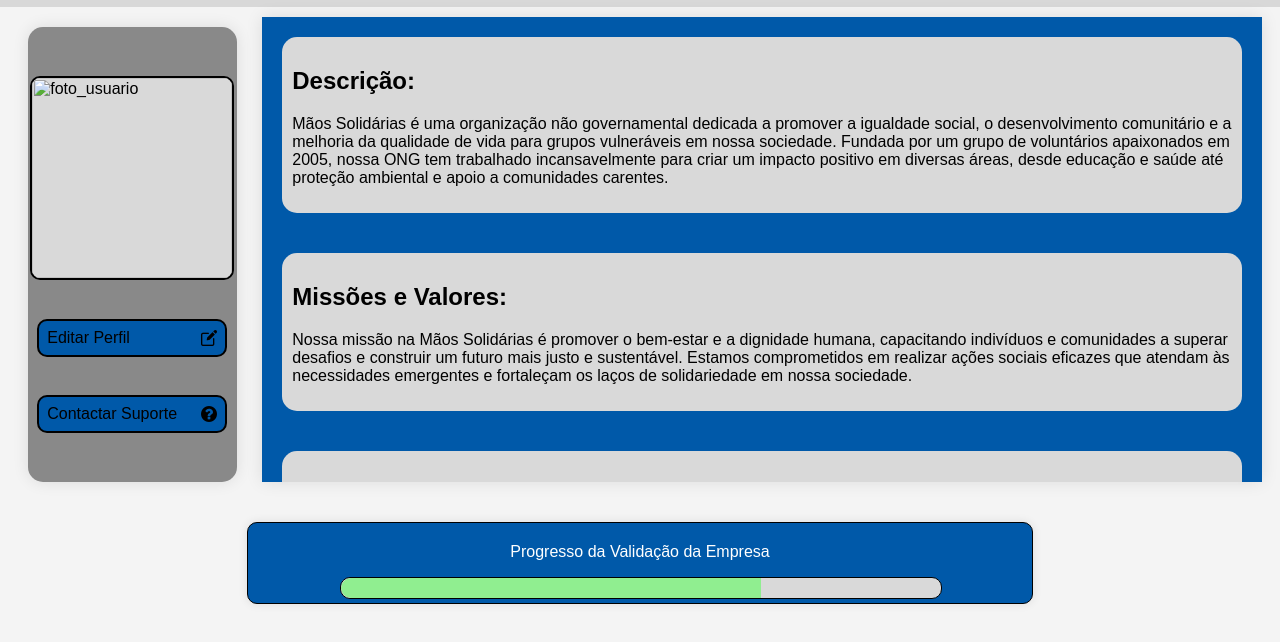
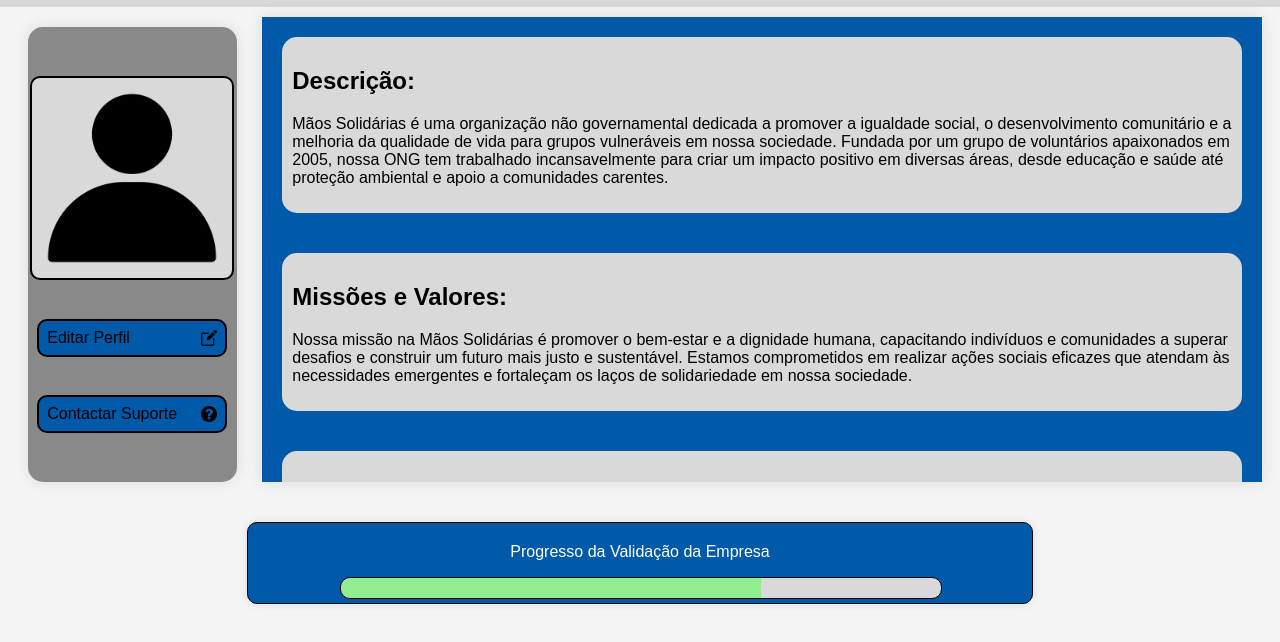
Before and after one commit to Pedro-de-Melo123/Desafio-Fortes-CSW-Site, a plain HTML site: page Informacoes_empresas.html in a window 1280 px wide. Shown: the part 98-740 px from the top of the page. Drawn offline with Linux system fonts and the light colour scheme.

Commit message:
Update Informacoes_empresas.html

```diff
--- a/Informacoes_empresas.html
+++ b/Informacoes_empresas.html
@@ -35,7 +35,7 @@
     <main>
         <section class="perfil">
             <div class="p1">
-                <img src="soloperfil.pngg" alt="foto_usuario">
+                <img src="soloperfil.png" alt="foto_usuario">
             </div>
             <div class="p2" id="editProfileBtn">
             <span>Editar Perfil</span>
```
